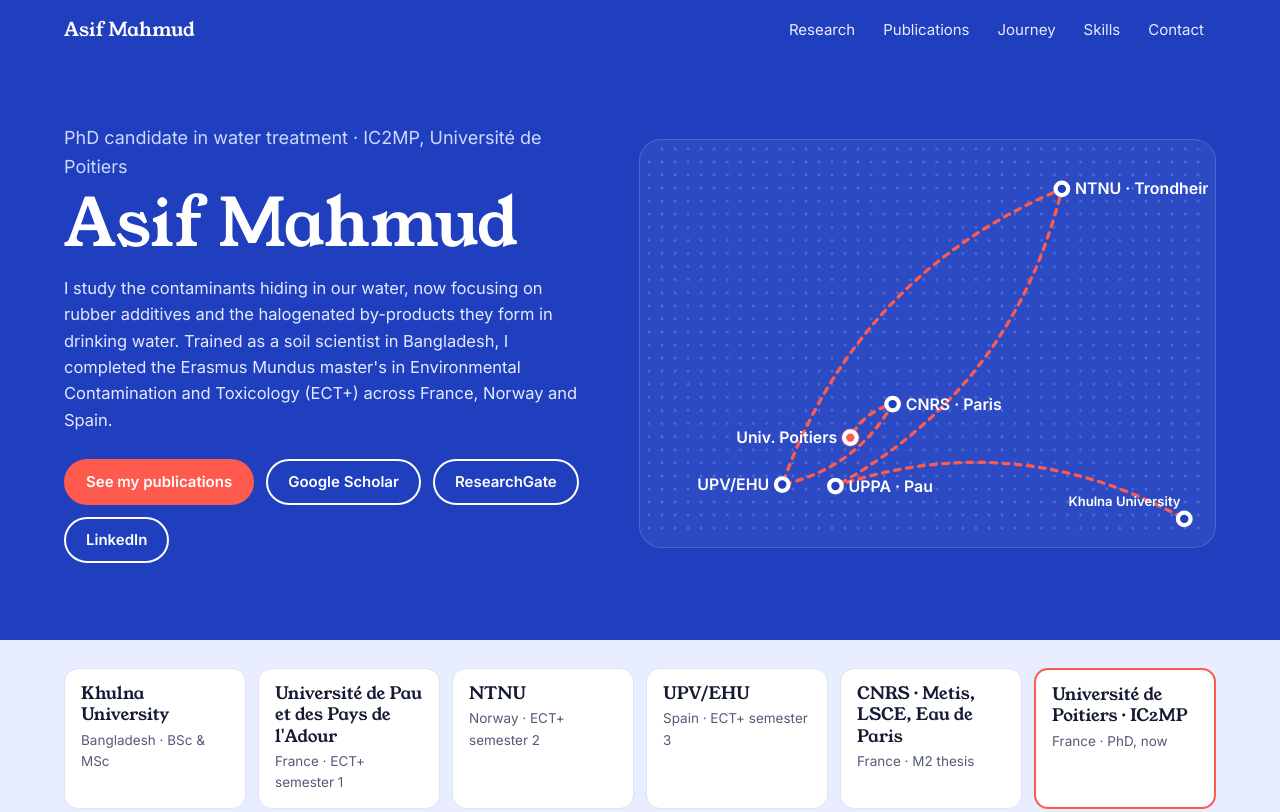
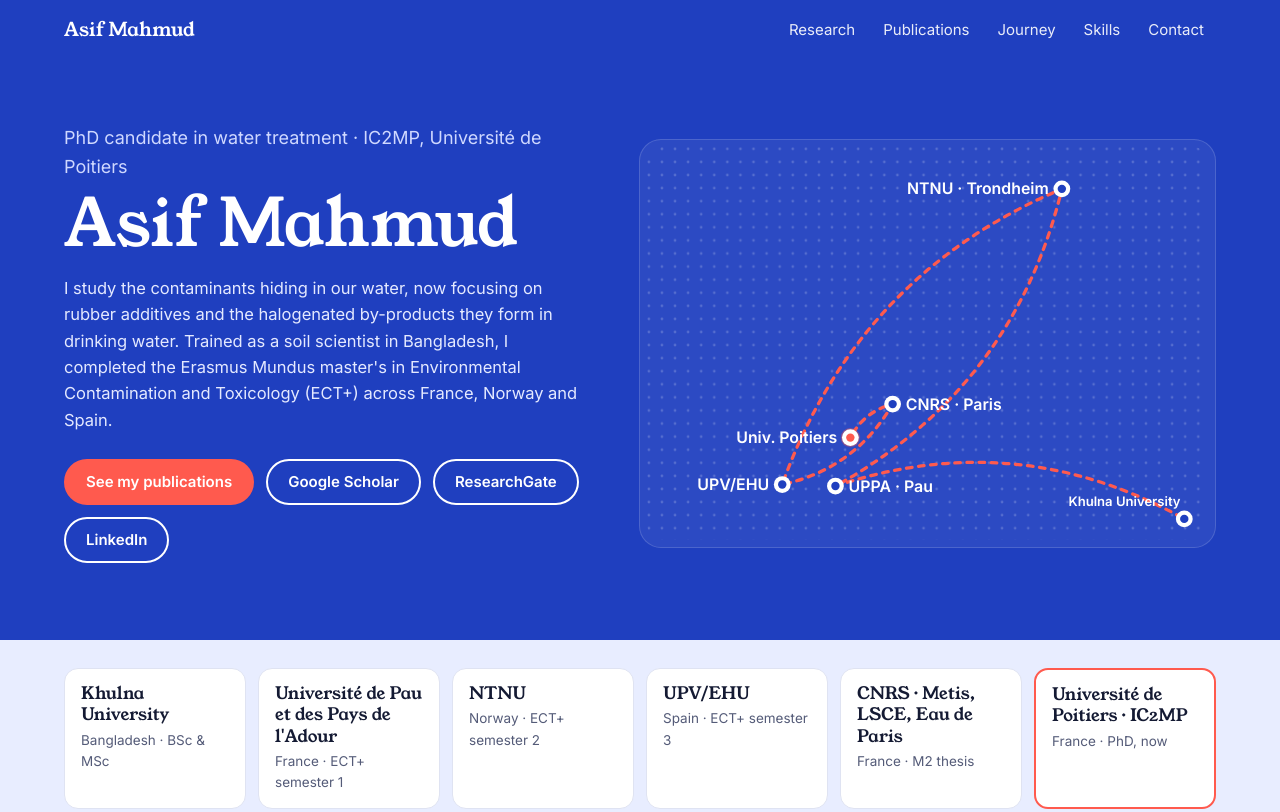
Before and after one commit to asifmahmud-researcher/asifmahmud-researcher.github.io, a plain HTML site: page index.html in a window 1280 px wide. Shown: the top 812 px of the page. Drawn offline with Linux system fonts and the light colour scheme.

Commit message:
Update index.html

```diff
--- a/index.html
+++ b/index.html
@@ -181,7 +181,7 @@ const P=(lon,lat)=>[30+(lon+8)*22.5,20+(65-lat)*15.8];
 const stops=[
  {c:"Khulna University",p:[575,398],a:"end",dx:-4,dy:-14,off:1},
  {c:"UPPA · Pau",p:P(-0.37,43.3),a:"start",dx:14,dy:6},
- {c:"NTNU · Trondheim",p:P(10.4,63.43),a:"start",dx:14,dy:6},
+ {c:"NTNU · Trondheim",p:P(10.4,63.43),a:"end",dx:-14,dy:6},
  {c:"UPV/EHU",p:P(-2.9,43.4),a:"end",dx:-14,dy:6},
  {c:"CNRS · Paris",p:P(2.35,48.85),a:"start",dx:14,dy:6},
  {c:"Univ. Poitiers",p:P(0.34,46.58),a:"end",dx:-14,dy:6}];
```
